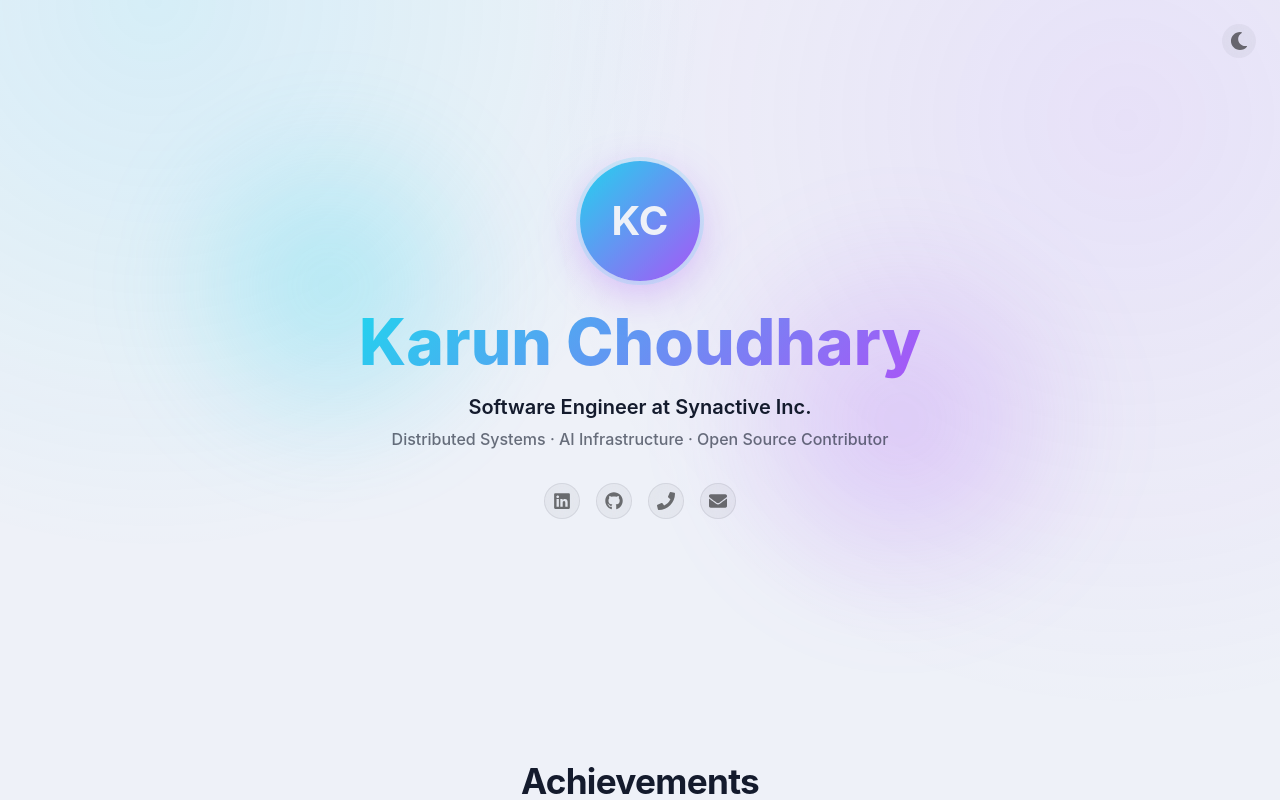
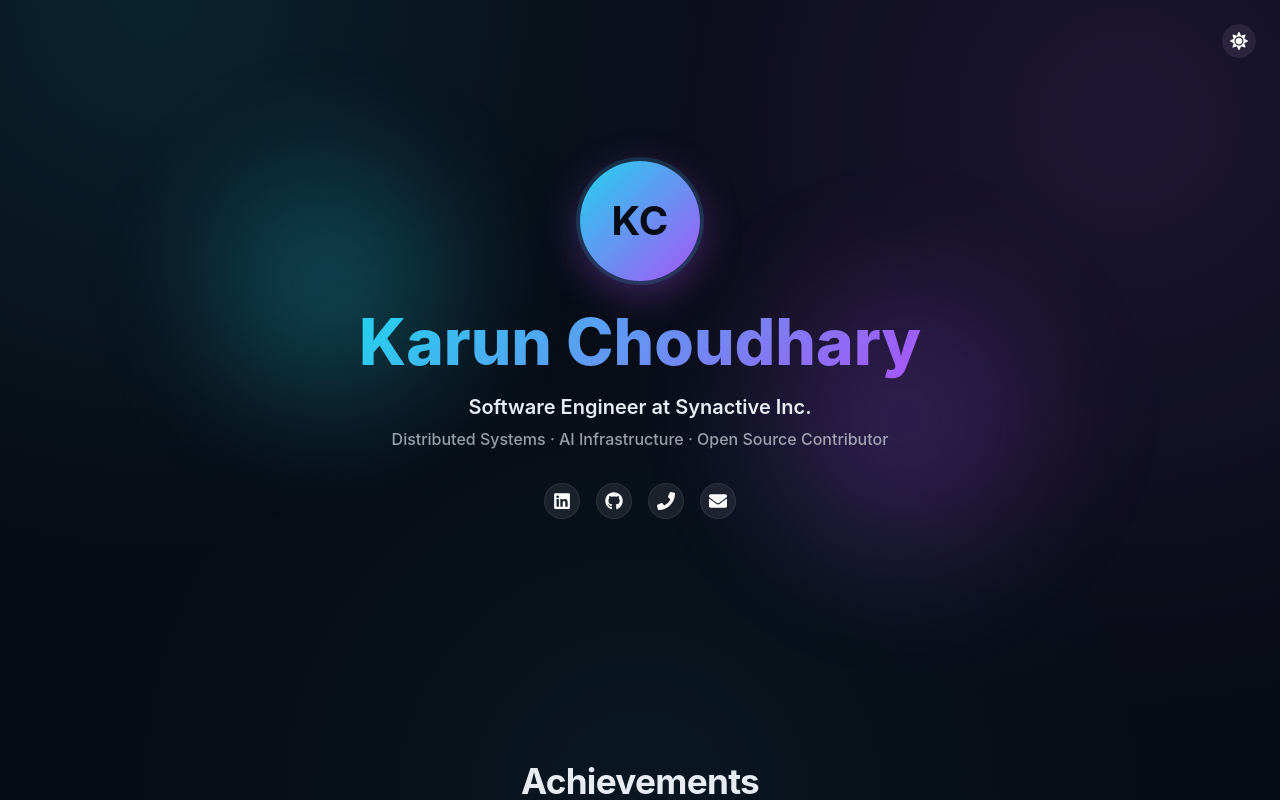
Before and after one commit to karunsehwag/Portfolio, a React (Create React App) app: page / in a window 1280 px wide. Shown: the top 800 px of the page. Built offline with nearby package versions, Linux system fonts and the light colour scheme.

Commit message:
Default to dark theme regardless of system color-scheme preference
Previously fell back to the visitor's OS light/dark preference on first
visit; now always starts dark unless they've manually toggled before.

```diff
--- a/src/App.js
+++ b/src/App.js
@@ -18,7 +18,7 @@ const STORAGE_KEY = 'portfolio-theme-mode';
 function getInitialMode() {
   const stored = localStorage.getItem(STORAGE_KEY);
   if (stored === 'light' || stored === 'dark') return stored;
-  return window.matchMedia?.('(prefers-color-scheme: light)').matches ? 'light' : 'dark';
+  return 'dark';
 }
 
 function App() {
```
